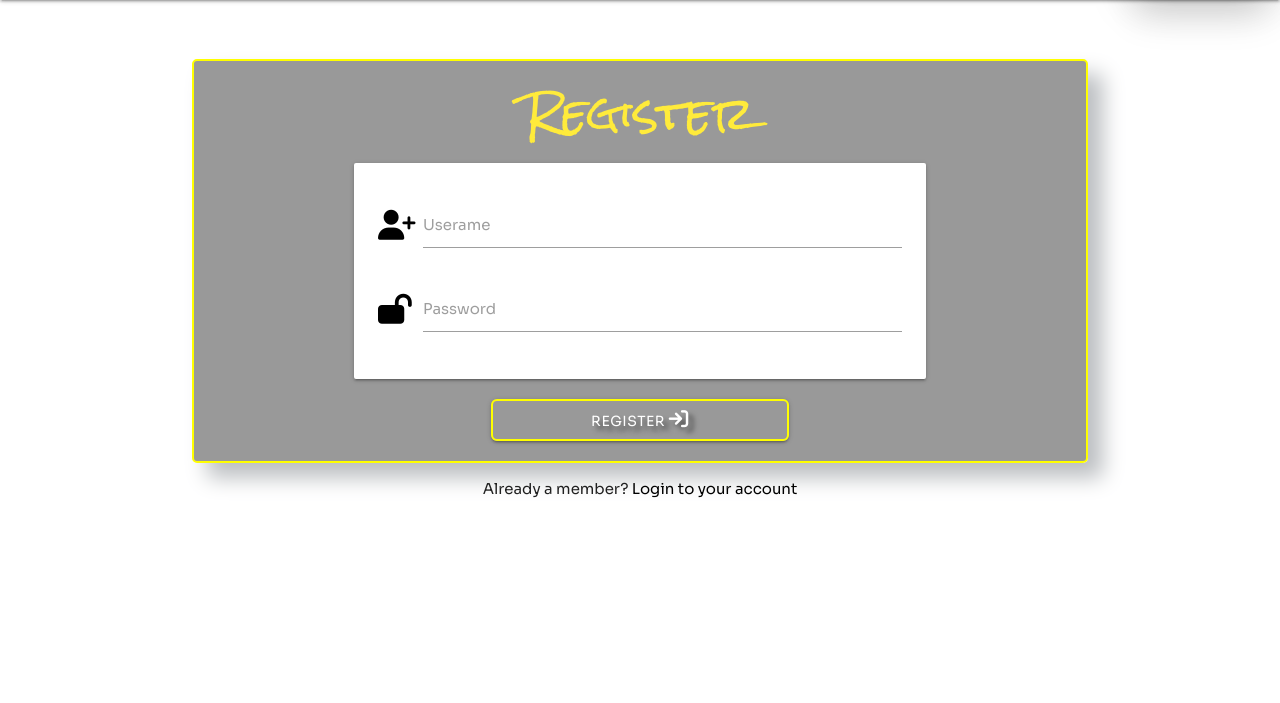
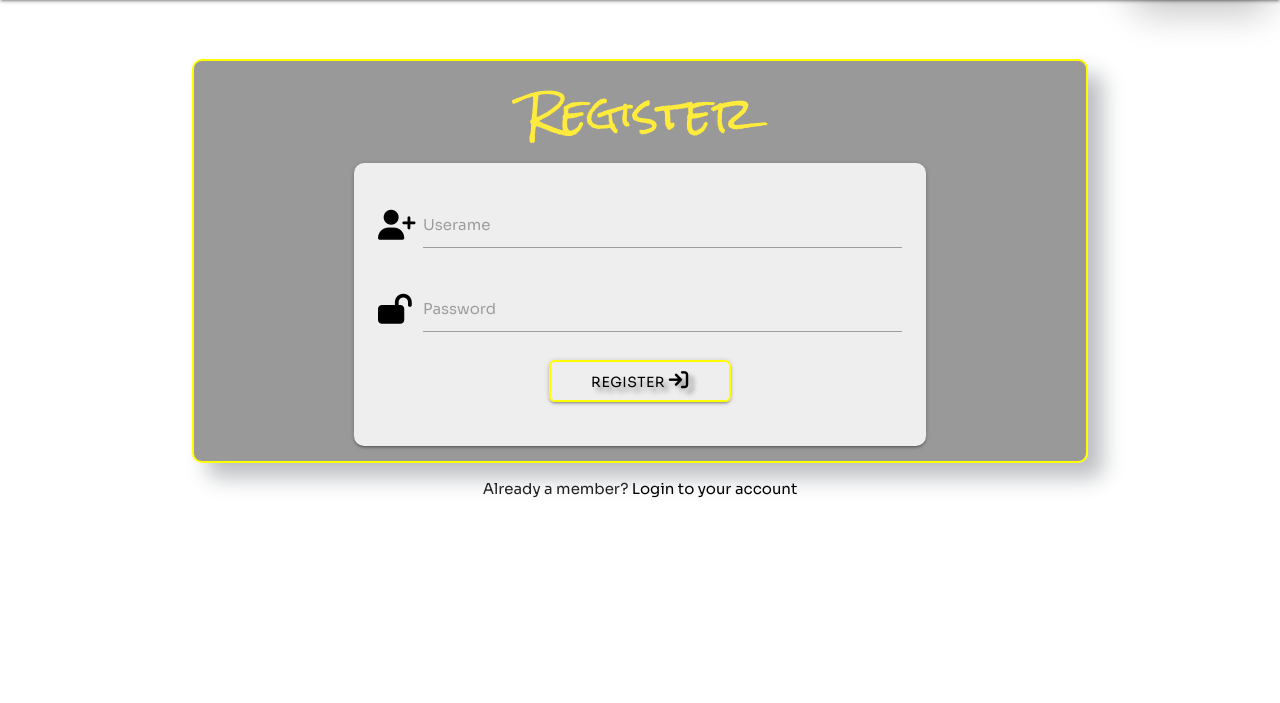
Before and after one commit to monimaj89/Project3-Savor-Pages, a Flask app: page /register in a window 1280 px wide. Shown: the part 80-783 px from the top of the page. Run offline with Flask 3, Linux system fonts and the light colour scheme; some libraries are stand-ins or nearby versions.

Commit message:
Fixed functionality for register form

```diff
--- a/savorpages/routes.py
+++ b/savorpages/routes.py
@@ -18,9 +18,8 @@ def recipes():
 def register():
     if request.method == "POST":
         # check if username already exists in db
-        existing_user = Users.query.filter(Users.user_name ==
-                                           request.form.get
-                                           ("username").lower()).all()
+        existing_user = Users.query.filter(
+            Users.user_name == request.form.get("username").lower()).all()
 
         if existing_user:
             flash("Username already exists")
@@ -37,7 +36,6 @@ def register():
         # put the new user into 'session' cookie
         session["user"] = request.form.get("username").lower()
         flash("Registration Successful!")
-        return redirect(url_for("profile", username=session["user"]))
 
     return render_template("register.html")
 
--- a/savorpages/static/css/style.css
+++ b/savorpages/static/css/style.css
@@ -18,7 +18,11 @@ body {
 }
 
 .text-shadow {
-    text-shadow: 5px 5px 5px rgba(0,0,0,0.5);
+    text-shadow: 5px 5px 5px rgba(0,0,0,0.4);
+}
+
+.radius {
+    border-radius: 10px;
 }
 
 /* Remove margin above footer */
@@ -120,7 +124,6 @@ main {
 
 .wrapper {
     border: 2px solid yellow;
-    border-radius: 5px;
     box-shadow: 1rem 1rem 1.4rem #bcbfc2, 1rem 1rem 1.4rem #fff;
     margin-top: 5rem;
 
--- a/savorpages/templates/register.html
+++ b/savorpages/templates/register.html
@@ -1,11 +1,11 @@
 {% extends "base.html" %}
 {% block content %}
 
-<div class="container wrapper bg-dark">
+<div class="container wrapper bg-dark radius">
     <h3 class="yellow-text yellow-darken-4 center-align rock-font">Register</h3>
     <div class="row">
         <form class="col s12 m8 offset-m2" method="POST" action="{{ url_for('register') }}">
-            <div class="card-panel">
+            <div class="card-panel grey lighten-3 radius">
                 <!-- Username -->
                 <div class="row">
                     <div class="input-field col s12">
@@ -22,16 +22,18 @@
                         <label for="password">Password</label>
                     </div>
                 </div>
+                <!--  Register button -->
+                <div class="row form">
+                    <button type="submit"
+                        class="col s6 offset-s3 col m4 offset-m4 waves-effect black-text waves-yellow btn my-btn text-shadow">Register
+                        <i class="fa-solid fa-arrow-right-to-bracket"></i>
+                    </button>
+                </div>
             </div>
         </form>
     </div>
-    <!--  Register button -->
-    <div class="row form">
-        <button type="submit" class="col s6 offset-s3 col m4 offset-m4 waves-effect waves-yellow btn my-btn text-shadow">Register
-            <i class="fa-solid fa-arrow-right-to-bracket"></i>
-        </button>
-    </div>
 </div>
+
 <div class="row">
     <div class="col s12">
         <p class="center-align">
```
Also changed, not shown: savorpages/templates/login.html (+10 -9 lines).
